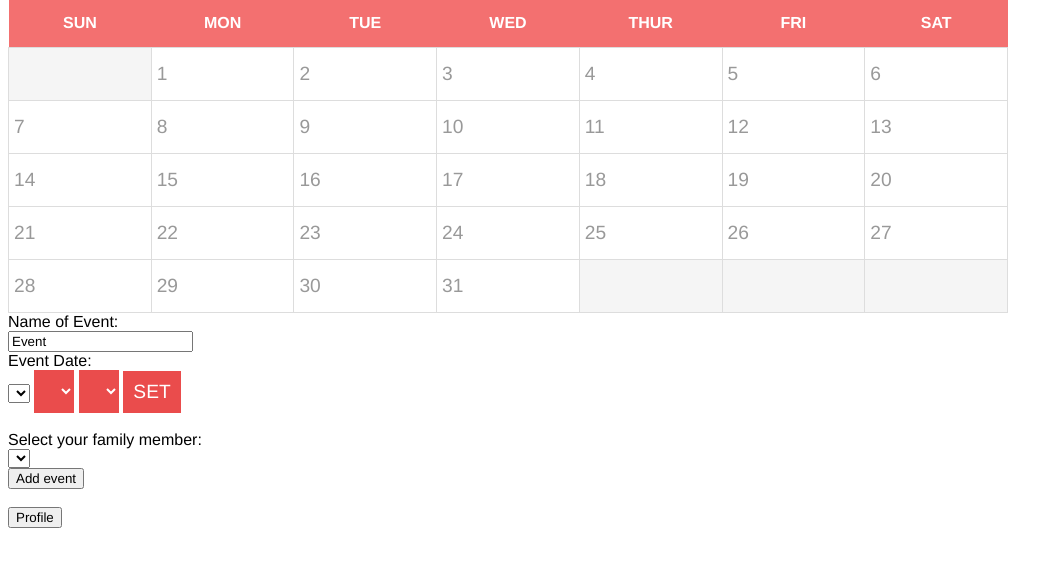
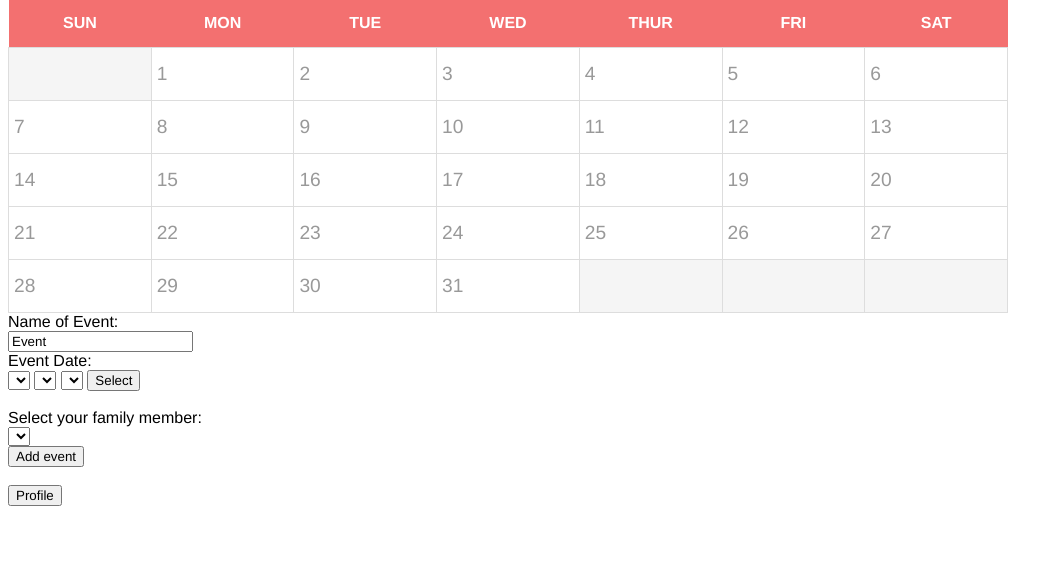
Before and after one commit to maleny25/Family-Planner, a Python web app: template templates/calendar.html in a window 1280 px wide. Shown: the part 64-631 px from the top of the page, without its empty margins (0-1063 px from the left). Run offline with Jinja, Linux system fonts and the light colour scheme; the template is opened without the code that fills it, so the values that code supplies are empty.

Commit message:
changes to the calendar

```diff
--- a/templates/calendar.html
+++ b/templates/calendar.html
@@ -26,12 +26,11 @@
         <input type="text" name="event" value="Event">
         <br>
         Event Date:
-        <br>
-        <div id="event-date">
-          <select id="cal-day"></select>
-          <select id="cal-mth"></select>
-          <select id="cal-yr"></select>
-          <input id="cal-set" type="button" value="SET"/>
+        <div id="cal1-date">
+          <select id="cal1-day"></select>
+          <select id="cal1-mth"></select>
+          <select id="cal1-yr"></select>
+          <input id="cal1-set" type="button" value="Select"/>
         </div>
         <br>
         Select your family member:
```
